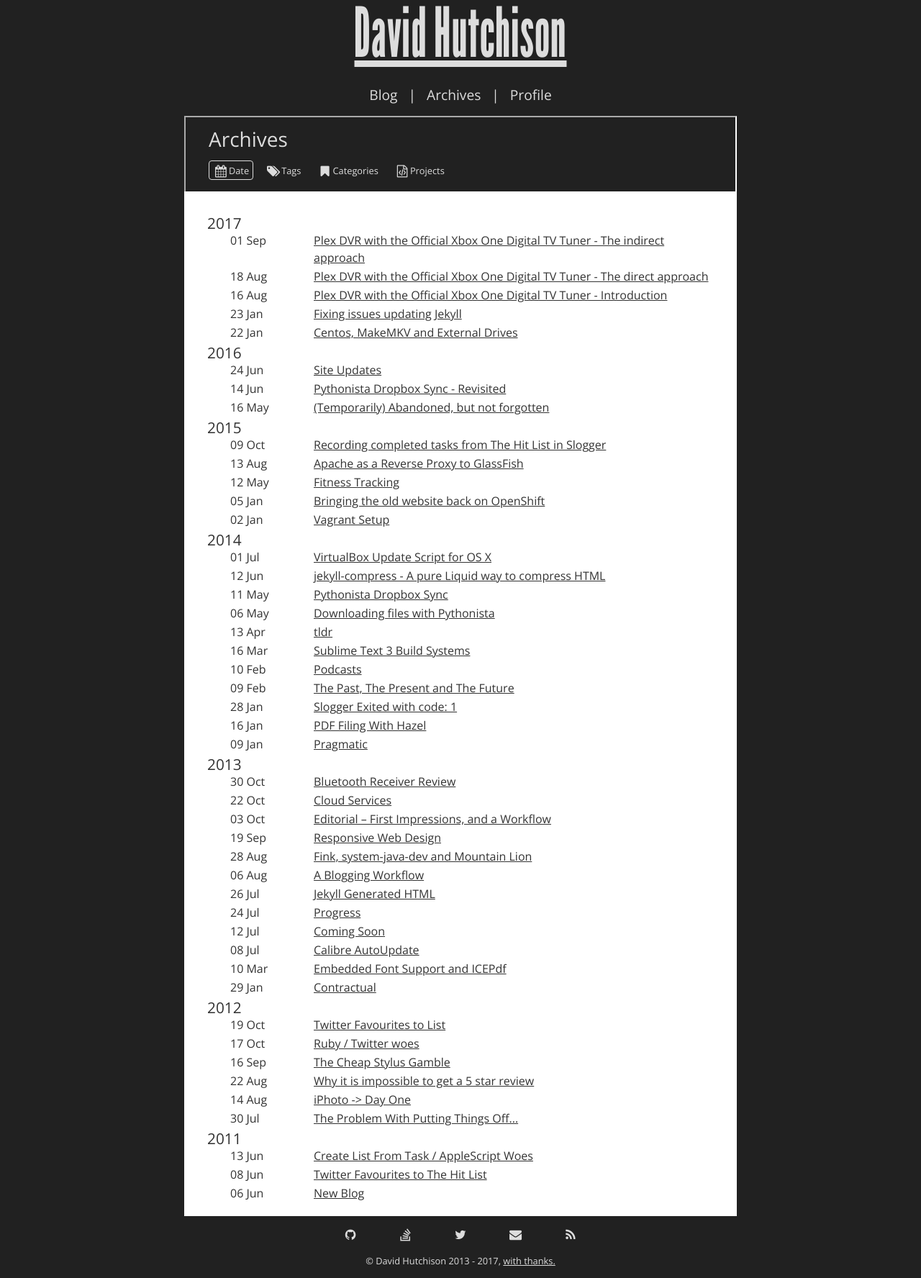
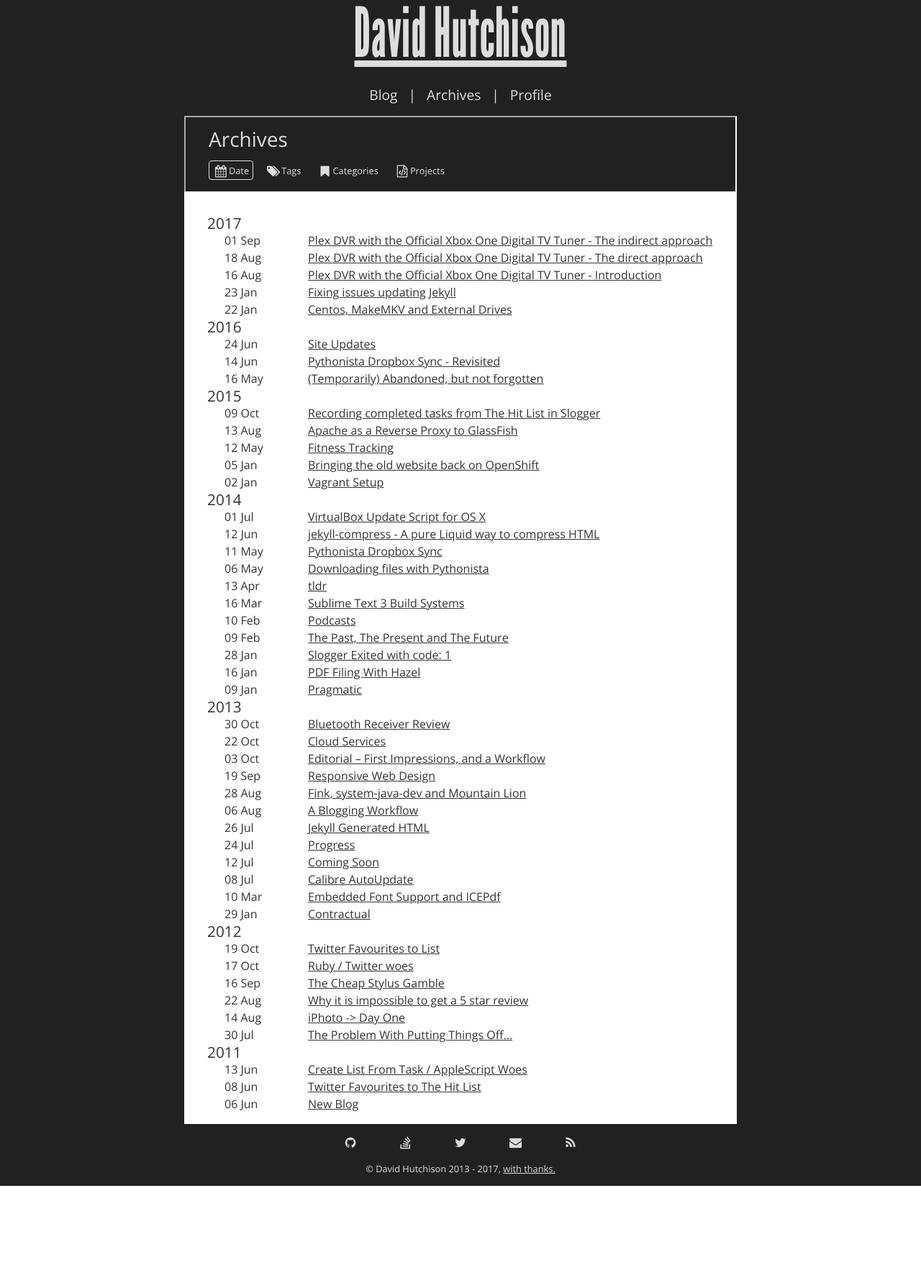
Before and after one commit to dhutchison/dhutchison.github.io, a Jekyll site: the page built from archives/index.html, in a window 1280 px wide. Shown: the whole page at 72% size. Built offline with Jekyll 4.4.1, drawn with Linux system fonts in a browser that asks for light colours; after the commit the page ends 1648 px from its top, so only the background shows below that.

Commit message:
CSS simplification

```diff
--- a/_sass/_archiveStyle.scss
+++ b/_sass/_archiveStyle.scss
@@ -36,11 +36,6 @@ $archiveLinkColour: #CBB393;
         margin-top: 1em;
         list-style: none;
 
-        li {
-            margin-bottom: 2px;
-            overflow: hidden;
-        }
-
         .meta {
             width: 7em;
             border-color: $linkColour;
@@ -56,12 +51,10 @@ $archiveLinkColour: #CBB393;
         margin-left: 0;
 
         ul {
-            list-style: none;
 
-            @include mobileSize(margin-left, 2, 2, 0);
-
-            @include respond-to(handhelds){
-                width: 100%;
+            margin: 0;
+            @include for-md-up {
+                margin-left: 1.5em;
             }
         }
     }
@@ -70,28 +63,15 @@ $archiveLinkColour: #CBB393;
 
         list-style: none;
 
-        li {
-            margin-bottom: 2px;
-            overflow: hidden;
-            text-align: left;
-
-            @include respond-to(handhelds){
-                text-align: center;
-                ul {
-                    text-align: left;
-                    margin-left: 0;
-
-                    li {
-                        text-align: left;
-                    }
-                }
-            }
-        }
-
         h3.year, h3.tag, h3.category {
 
         	font-weight: $contentFontWeight;
             vertical-align: top;
+            text-align: center;
+
+            @include for-md-up {
+                text-align: left;
+            }
         }
 
         .post-list-item {
@@ -117,10 +97,6 @@ $archiveLinkColour: #CBB393;
             overflow: hidden;
             padding-left: 4px;
         }
-
-        ul {
-            list-style: none;
-        }
     }
 
 }
```
